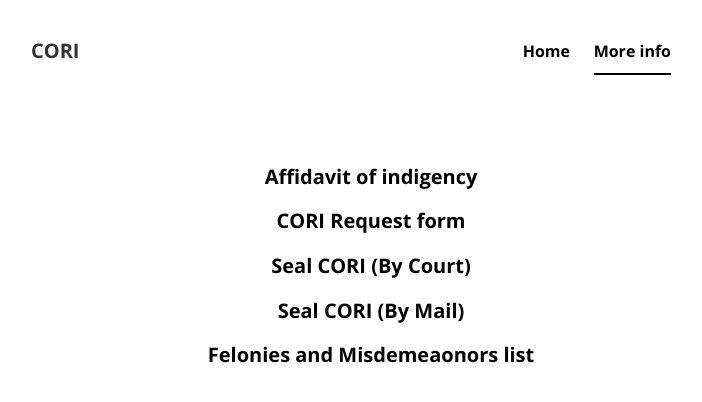
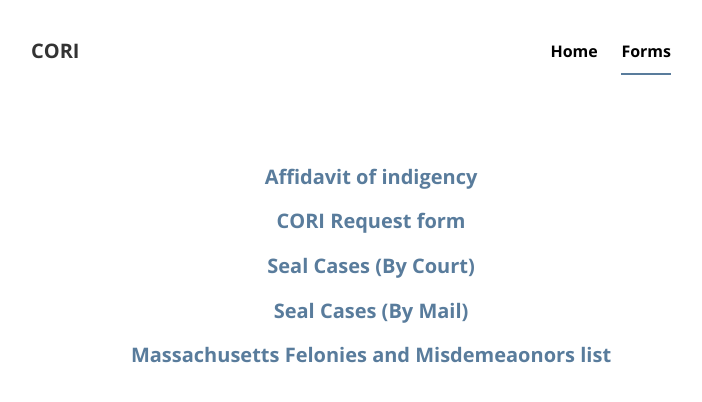
Before and after one commit to lawiscode/cori, a website: page views/more.html in a window 1280 px wide. Shown: the whole page, without its empty margins (289-991 px from the left). Drawn offline with nearby package versions, Linux system fonts and the light colour scheme; files that its build step writes are made by us from their sources.

```diff
--- a/static/css/style.css
+++ b/static/css/style.css
@@ -1,14 +1,14 @@
 body {
+    /* background-image: url("/img/paper.png"); */
     font-family: "Open Sans", sans-serif;
 }
 a {
-  color: #000;
   text-decoration: none;
 }
 
 #back, .btn {
   background: #fff;
-  color: #000;
+  color:#597C9C;
   -webkit-border-radius: 8;
   -moz-border-radius: 8;
   border-radius: 8px;
@@ -100,13 +100,13 @@
 .masthead-nav > li > a:hover,
 .masthead-nav > li > a:focus {
   background-color: transparent;
-  border-bottom-color: #000;
+  border-bottom-color: #597C9C;
 }
 .masthead-nav > .active > a,
 .masthead-nav > .active > a:hover,
 .masthead-nav > .active > a:focus {
   color: #000;
-  border-bottom-color: #000;
+  border-bottom-color: #597C9C;
 }
 
 @media (min-width: 768px) {
--- a/views/more.html
+++ b/views/more.html
@@ -26,7 +26,7 @@
 				<nav>
 				    <ul class="nav masthead-nav">
 					<li><a href="/">Home</a></li>
-					<li class="active"><a href="/more">More info</a></li>
+					<li class="active"><a href="/more">Forms</a></li>
 				    </ul>
 				</nav>
 			</div>
@@ -35,9 +35,9 @@
 			<ul style="list-style-type:none;">
 			    <li><a class="btn" href="http://www.mass.gov/courts/docs/forms/sjc/affidavitofindigency.pdf">Affidavit of indigency</a></li>
 			    <li><a class="btn" href="http://www.mass.gov/eopss/docs/chsb/personal-access-form-v2-20121228.pdf">CORI Request form</a></li>
-			    <li><a class="btn" href="http://www.mass.gov/courts/docs/forms/district/motion-to-seal-record.pdf">Seal CORI (By Court)</a></li>
-			    <li><a class="btn" href="http://www.mass.gov/courts/docs/probation/sealingpetition.pdf">Seal CORI (By Mail)</a></li>
-			    <li><a class="btn" href="http://www.mass.gov/courts/docs/admin/sentcomm/mastercrimelist.pdf">Felonies and Misdemeaonors list</a></li>
+			    <li><a class="btn" href="http://www.mass.gov/courts/docs/forms/district/motion-to-seal-record.pdf">Seal Cases (By Court)</a></li>
+			    <li><a class="btn" href="http://www.mass.gov/courts/docs/probation/sealingpetition.pdf">Seal Cases (By Mail)</a></li>
+			    <li><a class="btn" href="http://www.mass.gov/courts/docs/admin/sentcomm/mastercrimelist.pdf">Massachusetts Felonies and Misdemeaonors list</a></li>
 			</ul>
 		    </div>
 		    <script type="text/javascript">
```
Also changed, not shown: views/index.html (+13 -10 lines), static/img/paper.jpg (deleted).
